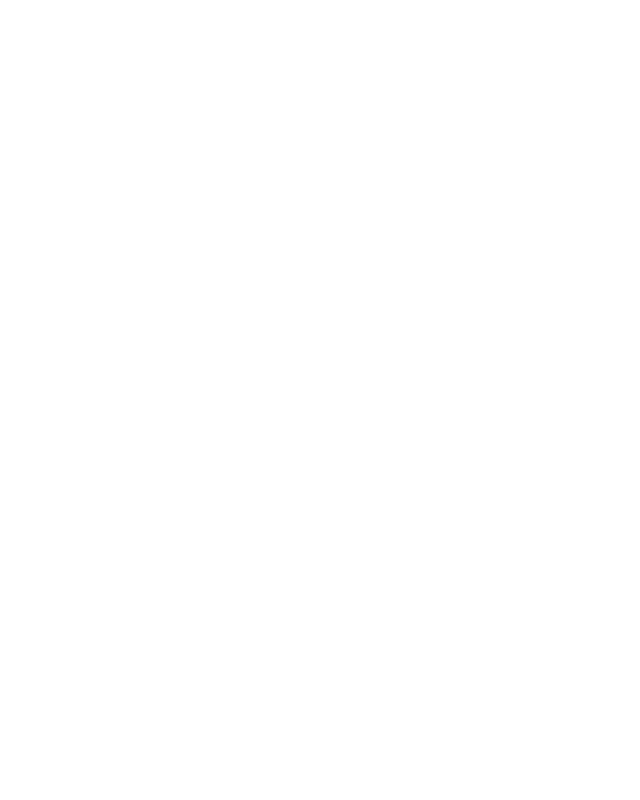
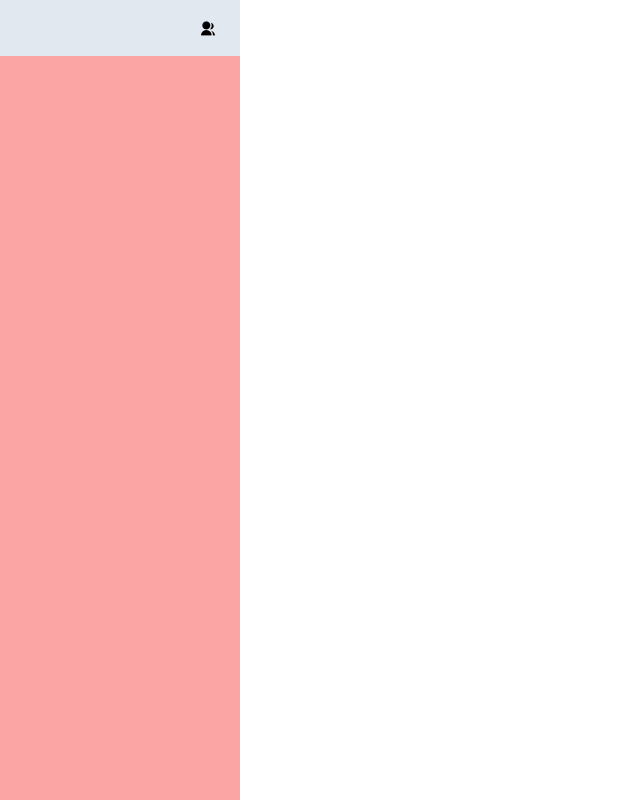
Before and after one commit to MudassirKhanT/AI-AGENT, a React (Vite) app in the folder Ai_Frontend/: page /project in a window 1280 px wide. Before the commit this address had no page. Shown: the whole page, without its empty margins (0-640 px from the left). Built offline with nearby package versions, Linux system fonts and the light colour scheme.

Commit message:
header section

```diff
--- a/Ai_Frontend/src/routes/AppRoutes.jsx
+++ b/Ai_Frontend/src/routes/AppRoutes.jsx
@@ -3,6 +3,7 @@
 import Login from "../screens/Login";
 import Register from "../screens/register";
 import Home from "../screens/Home";
+import Project from "../screens/Project";
 const AppRoutes = () => {
   return (
     <BrowserRouter>
@@ -12,6 +13,7 @@
         <Route path="/login" element={<Login />} />
 
         <Route path="/register" element={<Register />} />
+        <Route path="/project" element={<Project />} />
       </Routes>
     </BrowserRouter>
   );
--- /dev/null
+++ b/Ai_Frontend/src/screens/Project.jsx
@@ -0,0 +1,20 @@
+import React from "react";
+import { useLocation } from "react-router-dom";
+const Project = () => {
+  const location = useLocation();
+  console.log(location.state);
+
+  return (
+    <main className="h-screen w-screen flex">
+      <section className="left h-full min-w-60 bg-red-300">
+        <header className="flex justify-end p-2 px-4 w-full bg-slate-200">
+          <button className="p-2 ">
+            <i className="ri-group-fill"></i>
+          </button>
+        </header>
+      </section>
+    </main>
+  );
+};
+
+export default Project;
```
